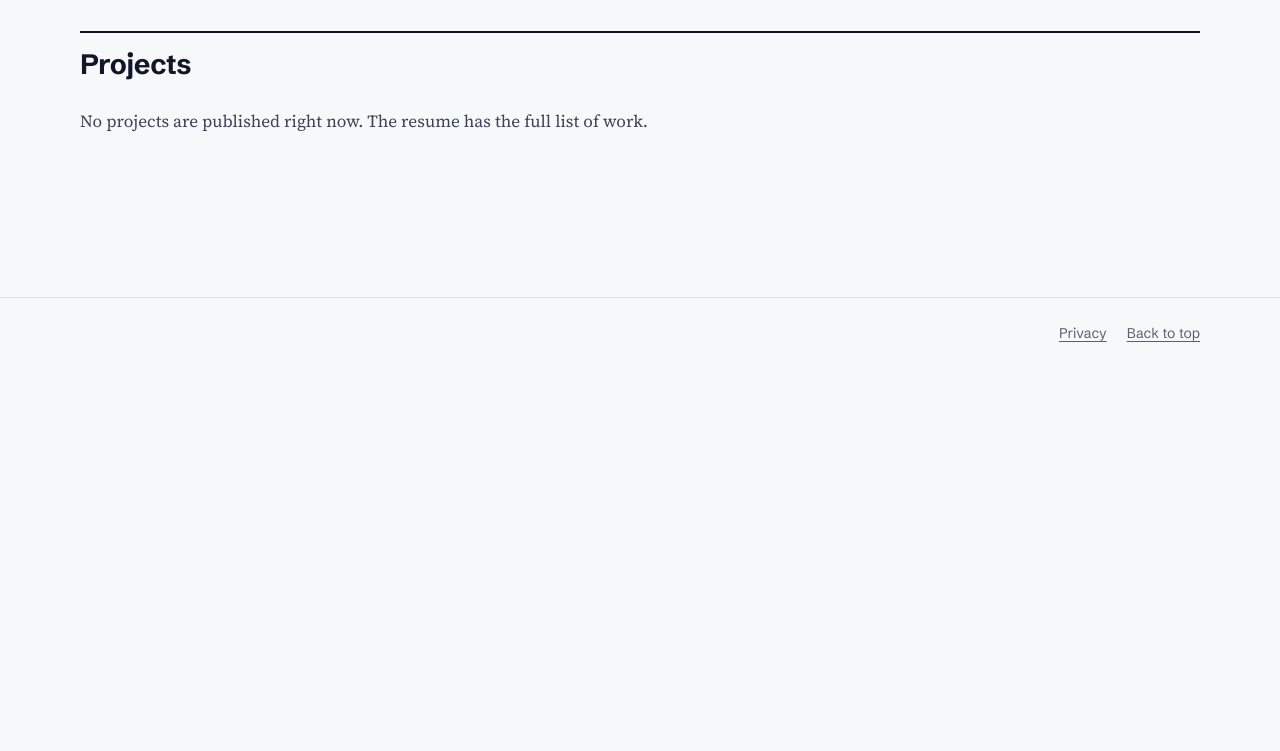
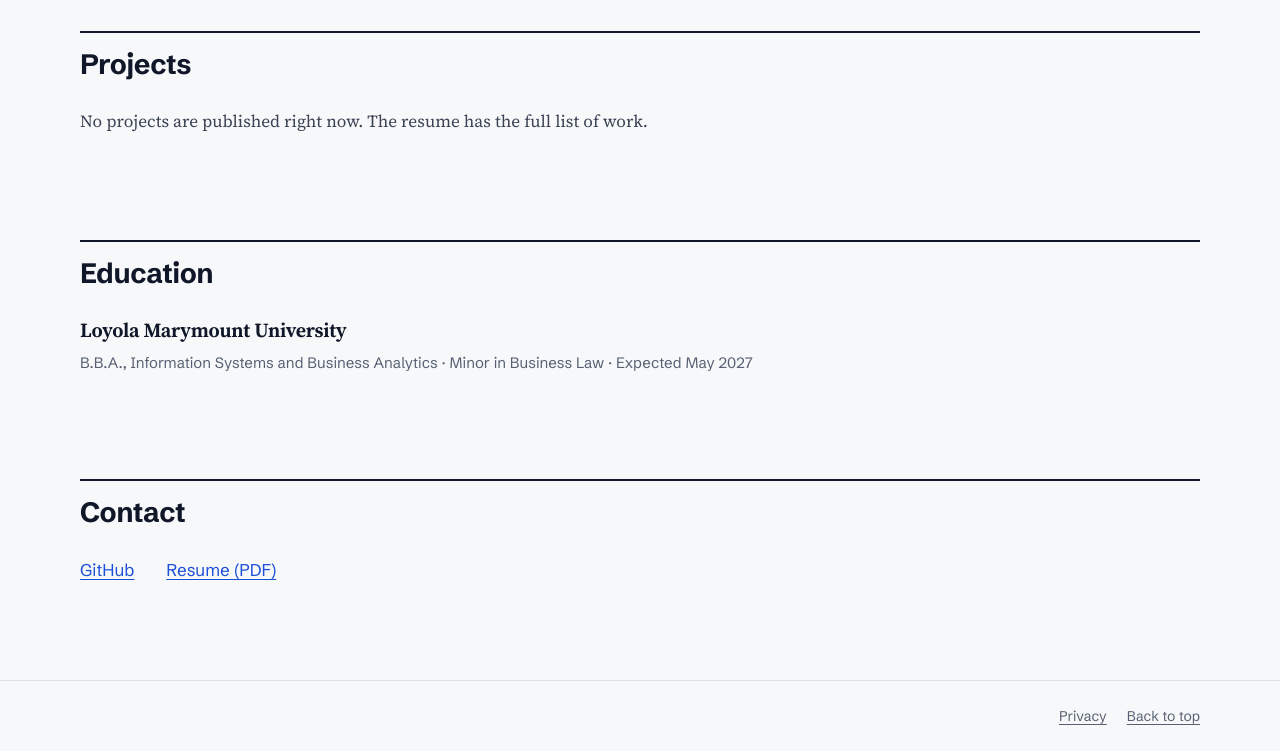
Before and after one commit to caelonk/career-platform, a FastAPI app: page / in a window 1280 px wide. Shown: the part 432-1183 px from the top of the page. Before the commit the page ends 774 px from the top, so only its background shows below. Run offline with FastAPI, Linux system fonts and the light colour scheme.

Commit message:
feat: add education and a GitHub link to the home page
Education and profile links live in app/site_content.py rather than
the database, so they stay on the page during a database outage.
A LinkedIn link can be added there once its URL is chosen.

Co-Authored-By: Claude Opus 5.5 <noreply@anthropic.com>

```diff
--- a/app/routes/public.py
+++ b/app/routes/public.py
@@ -8,6 +8,7 @@ from fastapi.responses import FileResponse
 from fastapi.templating import Jinja2Templates
 from sqlalchemy.exc import SQLAlchemyError
 
+from app import site_content
 from app.config import get_settings
 from app.db import session as db_session_module
 from app.services import profile_fallback
@@ -57,6 +58,8 @@ def format_period(start: str | None, end: str | None) -> str:
 
 
 templates.env.filters["period"] = lambda project: format_period(project.start_date, project.end_date)
+templates.env.globals["education"] = site_content.EDUCATION
+templates.env.globals["profile_links"] = site_content.LINKS
 
 
 def _snapshot_dir() -> Path:
--- /dev/null
+++ b/app/site_content.py
@@ -0,0 +1,15 @@
+"""Public facts that don't live in the database, so they stay visible during an outage."""
+
+EDUCATION = [
+    {
+        "school": "Loyola Marymount University",
+        "degree": "B.B.A., Information Systems and Business Analytics",
+        "detail": "Minor in Business Law",
+        "dates": "Expected May 2027",
+    },
+]
+
+# A LinkedIn entry goes here once the URL is chosen.
+LINKS = [
+    {"label": "GitHub", "url": "https://github.com/caelonk"},
+]
--- a/app/static/css/site.css
+++ b/app/static/css/site.css
@@ -553,6 +553,25 @@ a:hover {
   font-weight: 700;
 }
 
+/* ---------- Education ---------- */
+
+.education {
+  margin: 0;
+  padding: 0;
+  list-style: none;
+}
+
+.education__item + .education__item {
+  margin-top: 1.5rem;
+}
+
+.education__school {
+  font-size: var(--step-1);
+  font-weight: 650;
+  letter-spacing: -0.01em;
+  line-height: 1.3;
+}
+
 /* ---------- Contact ---------- */
 
 .contact__email {
--- a/app/templates/public/home.html
+++ b/app/templates/public/home.html
@@ -79,17 +79,28 @@
     {% endif %}
   </section>
 
-  {% if profile %}
+  <section id="education" class="section" aria-labelledby="education-title">
+    <h2 id="education-title" class="section__title">Education</h2>
+    <ul class="education">
+      {% for item in education %}
+        <li class="education__item">
+          <p class="education__school">{{ item.school }}</p>
+          <p class="meta">{{ [item.degree, item.detail, item.dates] | select | join(' · ') }}</p>
+        </li>
+      {% endfor %}
+    </ul>
+  </section>
+
   <section id="contact" class="section contact" aria-labelledby="contact-title">
     <h2 id="contact-title" class="section__title">Contact</h2>
-      {% if profile.email %}
+    {% if profile and profile.email %}
       <p class="contact__email"><a href="mailto:{{ profile.email }}">{{ profile.email }}</a></p>
     {% endif %}
     <ul class="contact__details">
-        {% if profile.location %}<li>{{ profile.location }}</li>{% endif %}
-        {% if profile.phone %}<li><a href="tel:{{ profile.phone }}">{{ profile.phone }}</a></li>{% endif %}
+      {% if profile and profile.location %}<li>{{ profile.location }}</li>{% endif %}
+      {% if profile and profile.phone %}<li><a href="tel:{{ profile.phone }}">{{ profile.phone }}</a></li>{% endif %}
+      {% for link in profile_links %}<li><a href="{{ link.url }}" rel="me">{{ link.label }}</a></li>{% endfor %}
       <li><a href="/resume.pdf">Resume (PDF)</a></li>
     </ul>
   </section>
-  {% endif %}
 {% endblock %}
```
Also changed, not shown: tests/routes/test_public_pages.py (+22 -0 lines). Lines whose indentation alone changed are shown as unchanged.
